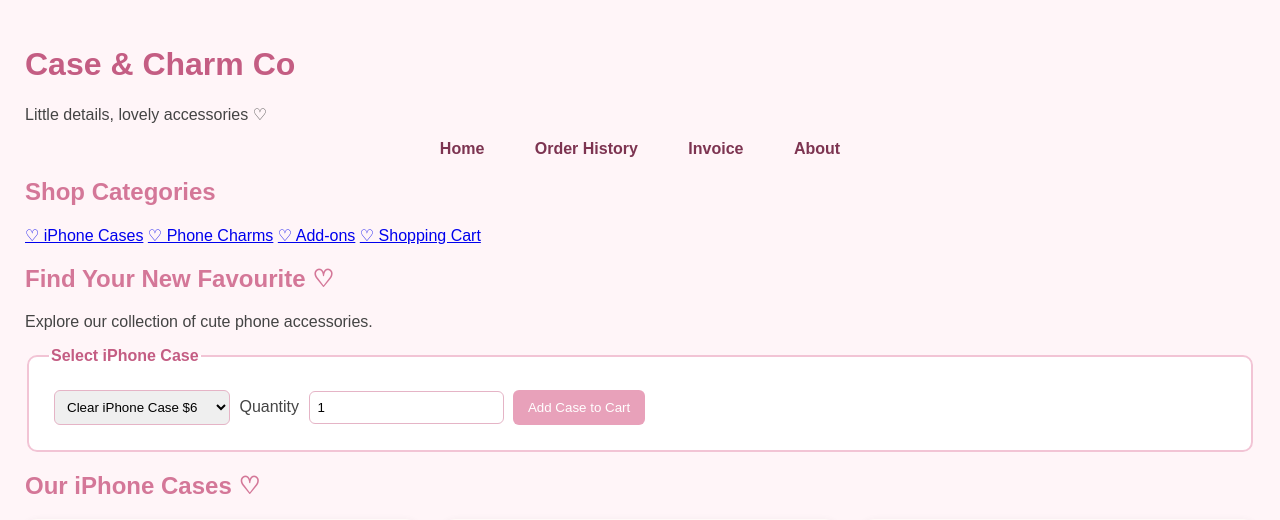
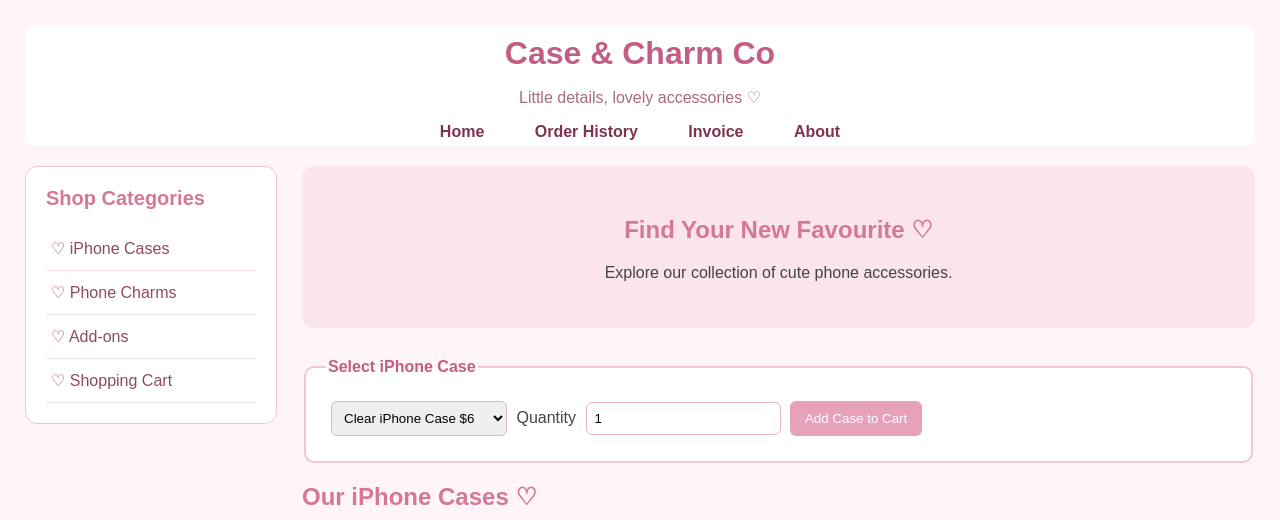
Before and after one commit to gursimrran/AS91896---AS91897--asses, a Flask app: page / in a window 1280 px wide. Shown: the top 520 px of the page. Run offline with Flask 3, Linux system fonts and the light colour scheme.

Commit message:
Redesigned shop homepage with product cards, images, sidebar and logo.

```diff
--- a/static/css/style.css
+++ b/static/css/style.css
@@ -151,3 +151,87 @@ nav a:hover {
 #checkout button:hover {
     background-color: #a85f7b;
 }
+
+.site-header {
+    background-color: white;
+    text-align: center;
+    padding: 25px;
+    border-radius: 12px;
+    margin-bottom: 30px;
+}
+
+.site-header h1 {
+    margin-bottom: 5px;
+}
+
+.site-header p {
+    color: #a66b80;
+}
+
+.shop-layout {
+    display: flex;
+    gap: 25px;
+    align-items: flex-start;
+}
+
+.sidebar {
+    width: 210px;
+    background-color: white;
+    padding: 20px;
+    border: 1px solid #f2c4d5;
+    border-radius: 12px;
+}
+
+.sidebar h2 {
+    font-size: 20px;
+    margin-top: 0;
+}
+
+.sidebar a {
+    display: block;
+    color: #8f4965;
+    text-decoration: none;
+    padding: 12px 5px;
+    border-bottom: 1px solid #f5e1e8;
+}
+
+.sidebar a:hover {
+    color: #c45d83;
+}
+
+.shop-content {
+    flex: 1;
+    min-width: 0;
+}
+
+.welcome-banner {
+    background-color: #fce4ec;
+    padding: 30px;
+    border-radius: 12px;
+    text-align: center;
+    width: 100%;
+    box-sizing: border-box;
+    margin-bottom: 30px;
+}
+
+.logo {
+    width: 150px;
+    height: 150px;
+    object-fit: cover;
+    object-position: center;
+    border-radius: 50%;
+    display: block;
+    margin: 0 auto 5px;
+}
+.site-header {
+    background-color: white;
+    text-align: center;
+    padding: 5px 10px;
+    border-radius: 12px;
+    margin-bottom: 20px;
+}
+
+.site-header h1 {
+    margin-top: 5px;
+    margin-bottom: 5px;
+}
```
Also changed, not shown: 2 other files.
